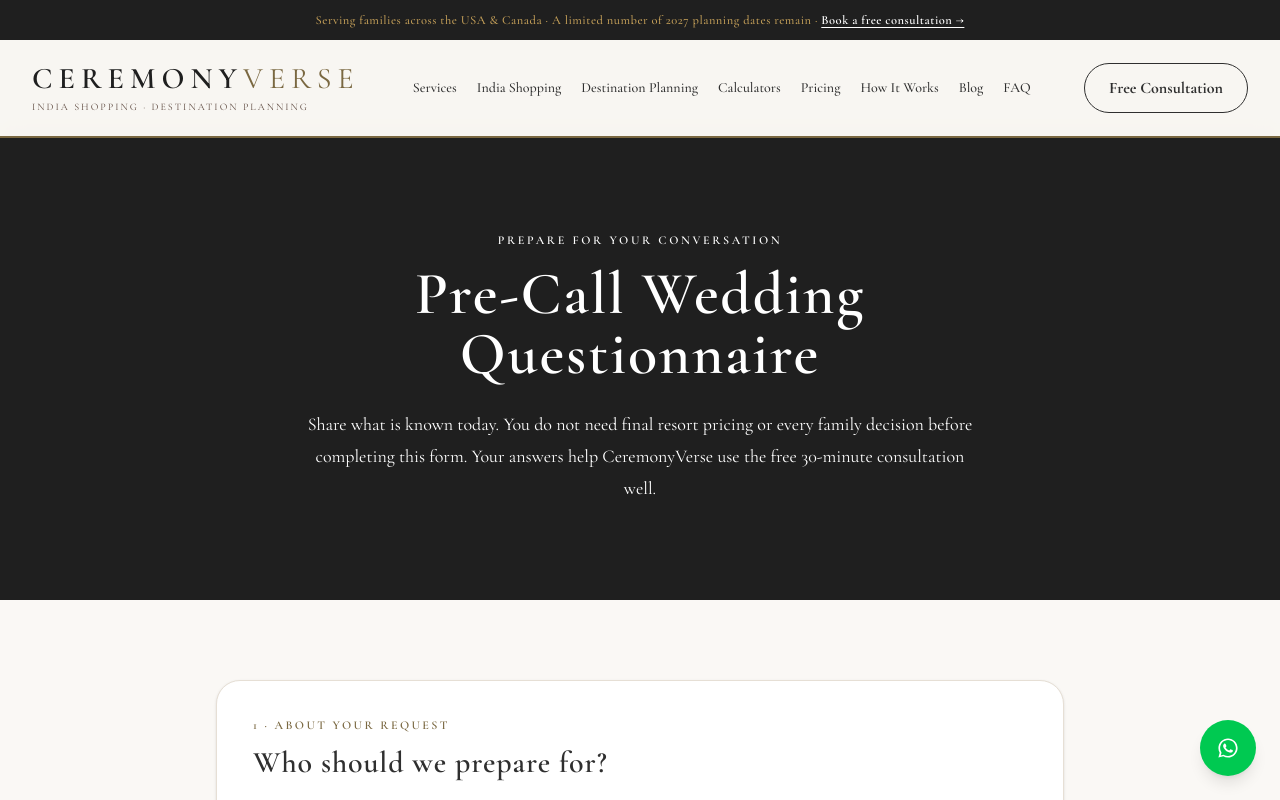
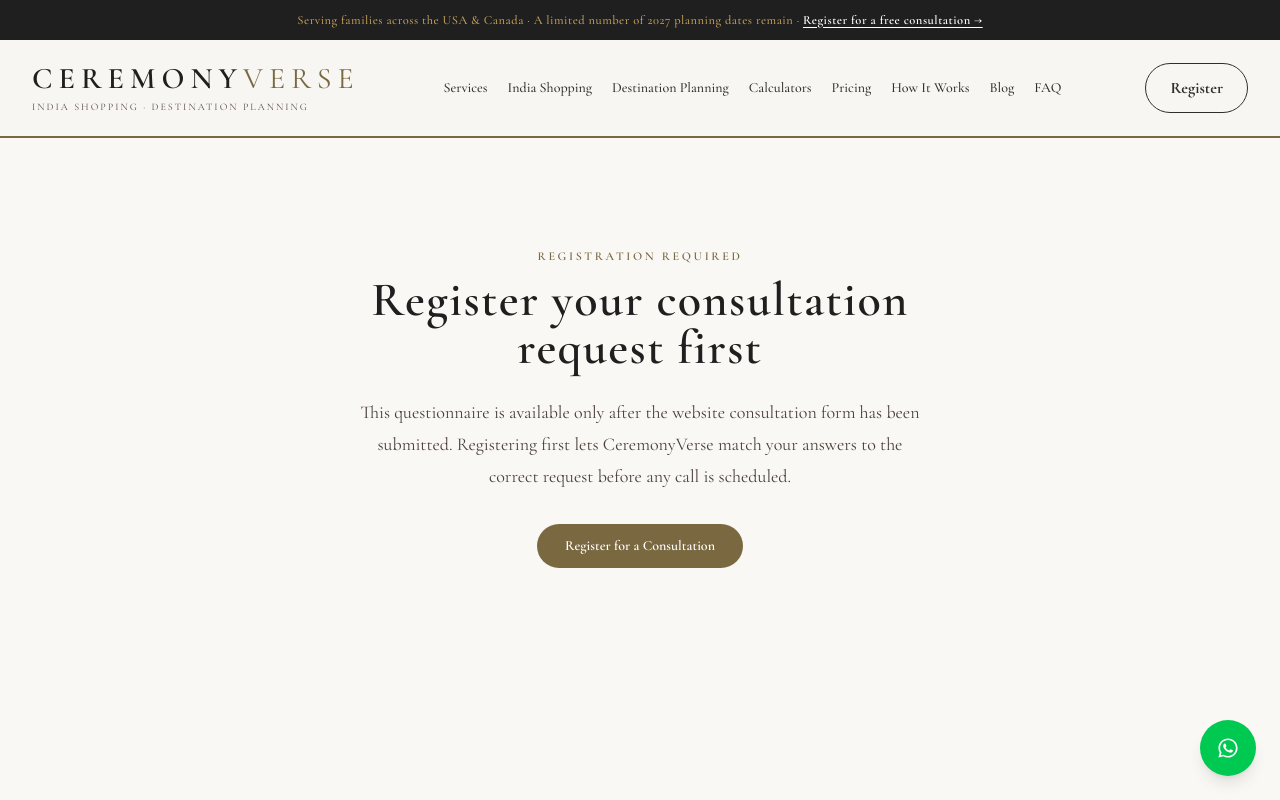
Before and after one commit to leylabernie/v0-ceremony-verse-wedding-concierge, a Next.js app: page /consultation-questionnaire in a window 1280 px wide. Shown: the top 800 px of the page. Built offline with nearby package versions, Linux system fonts and the light colour scheme.

Commit message:
Require consultation registration before scheduling

```diff
--- a/app/contact/page.tsx
+++ b/app/contact/page.tsx
@@ -3,9 +3,9 @@ import { buildMetadata, buildServiceSchema, buildBreadcrumb, JsonLd } from "@/li
 
 export const metadata = buildMetadata({
   path: "/contact/",
-  title: "Book a Free CeremonyVerse Wedding Consultation",
+  title: "Register for a Free CeremonyVerse Wedding Consultation",
   description:
-    "Request a free consultation from anywhere in the USA or Canada for India wedding sourcing, the $300 feasibility plan, or Gujarati and Hindu planning in Mexico or Punta Cana.",
+    "Register a consultation request from anywhere in the USA or Canada for India wedding sourcing, the $300 feasibility plan, or Gujarati and Hindu planning in Mexico or Punta Cana.",
 });
 
 const serviceSchema = buildServiceSchema({
@@ -18,7 +18,7 @@ const serviceSchema = buildServiceSchema({
 });
 
 const breadcrumbSchema = buildBreadcrumb([
-  { name: "Book Free Consultation", url: "/contact/" },
+  { name: "Register for Free Consultation", url: "/contact/" },
 ]);
 
 export default function ContactRoute() {
--- a/app/indian-wedding-shopping-california/page.tsx
+++ b/app/indian-wedding-shopping-california/page.tsx
@@ -87,9 +87,9 @@ export default function IndianWeddingShoppingCaliforniaPage() {
         <p style={{ fontSize: "17px", lineHeight: 1.7, color: "#4d403a", marginBottom: "32px", maxWidth: "580px", margin: "0 auto 32px" }}>
           Coordinate bridal, groom, wedding-party, and family outfits from India through one documented process, with live review when available, custom-order support, and delivery coordination across California.
         </p>
-        <a href="https://wa.me/12153419990?text=Hi%2C%20I%27m%20interested%20in%20CeremonyVerse%20services." target="_blank" rel="noopener noreferrer" style={{ display: "inline-flex", alignItems: "center", background: "#7a6841", color: "#fff", padding: "13px 30px", borderRadius: "999px", fontSize: "17px", fontWeight: 600, textDecoration: "none" }}>
-          Book Free Consultation
-        </a>
+        <Link href="/contact/" style={{ display: "inline-flex", alignItems: "center", background: "#7a6841", color: "#fff", padding: "13px 30px", borderRadius: "999px", fontSize: "17px", fontWeight: 600, textDecoration: "none" }}>
+          Register for Free Consultation
+        </Link>
       </section>
 
       <NorthAmericaCoverage guideName="California" />
--- a/app/indian-wedding-shopping-texas/page.tsx
+++ b/app/indian-wedding-shopping-texas/page.tsx
@@ -87,9 +87,9 @@ export default function IndianWeddingShoppingTexasPage() {
         <p style={{ fontSize: "17px", lineHeight: 1.7, color: "#4d403a", marginBottom: "32px", maxWidth: "580px", margin: "0 auto 32px" }}>
           Coordinate bridal, groom, wedding-party, and family outfits from India through one documented process, with live review when available, custom-order support, and delivery coordination across Texas.
         </p>
-        <a href="https://wa.me/12153419990?text=Hi%2C%20I%27m%20interested%20in%20CeremonyVerse%20services." target="_blank" rel="noopener noreferrer" style={{ display: "inline-flex", alignItems: "center", background: "#7a6841", color: "#fff", padding: "13px 30px", borderRadius: "999px", fontSize: "17px", fontWeight: 600, textDecoration: "none" }}>
-          Book Free Consultation
-        </a>
+        <Link href="/contact/" style={{ display: "inline-flex", alignItems: "center", background: "#7a6841", color: "#fff", padding: "13px 30px", borderRadius: "999px", fontSize: "17px", fontWeight: 600, textDecoration: "none" }}>
+          Register for Free Consultation
+        </Link>
       </section>
 
       <NorthAmericaCoverage guideName="Texas" />
--- a/app/layout.tsx
+++ b/app/layout.tsx
@@ -1,6 +1,7 @@
 import "./globals.css";
 import type { Viewport } from "next";
 import Script from "next/script";
+import Link from "next/link";
 import { Cormorant_Garamond, DM_Sans } from "next/font/google";
 import WhatsAppButton from "@/components/whatsapp-button";
 import MobileStickyCTA from "@/components/mobile-sticky-cta";
@@ -226,7 +227,7 @@ export default function RootLayout({
           <span className="hidden lg:inline">Serving families across the USA &amp; Canada · A limited number of 2027 planning dates remain</span>
           <span className="lg:hidden">USA &amp; Canada · Limited 2027 dates</span>
           <span aria-hidden="true">&nbsp;·&nbsp;</span>
-          <a href="https://wa.me/12153419990?text=Hello%20CeremonyVerse!%20I%20want%20to%20discuss%20India%20shopping%20or%20destination-wedding%20planning%20support." target="_blank" rel="noopener noreferrer">Book a free consultation →</a>
+          <Link href="/contact/">Register for a free consultation →</Link>
         </div>
 
         {/* Navigation — appears on ALL pages */}
--- a/components/mobile-sticky-cta.tsx
+++ b/components/mobile-sticky-cta.tsx
@@ -58,7 +58,7 @@ export default function MobileStickyCTA() {
             letterSpacing: "0.02em",
           }}
         >
-          Free Consultation
+          Register
         </Link>
       ) : (
         <a
--- a/components/navigation.tsx
+++ b/components/navigation.tsx
@@ -104,8 +104,8 @@ export function Navigation() {
                 transition-all duration-300
                 hover:bg-brushed-gold hover:border-brushed-gold hover:text-white hover:shadow-[0_4px_20px_rgba(197,160,89,0.3)]"
             >
-              <span className="min-[1660px]:hidden">Free Consultation</span>
-              <span className="hidden min-[1660px]:inline">Book Free Consultation</span>
+              <span className="min-[1660px]:hidden">Register</span>
+              <span className="hidden min-[1660px]:inline">Register for Consultation</span>
             </Link>
           </div>
 
@@ -146,7 +146,7 @@ export function Navigation() {
                 className="mt-4 mx-4 px-6 py-3 bg-transparent text-midnight-navy border border-midnight-navy font-bold text-base rounded-full
                   hover:bg-brushed-gold hover:border-brushed-gold hover:text-white transition-all duration-300 text-center"
               >
-                Book Free Consultation
+                Register for Consultation
               </Link>
             </div>
           </div>
--- a/components/pages/consultation-questionnaire-page.tsx
+++ b/components/pages/consultation-questionnaire-page.tsx
@@ -24,7 +24,9 @@ interface QuestionnaireData {
   decisionMakers: string
   weddingTimeframe: string
   dateFlexibility: string
+  weekdayAvailability: string
   planningStage: string
+  planningSupportStatus: string
   destinationIdeas: string
   resortStatusDetails: string
   likelyGuestCount: string
@@ -91,7 +93,9 @@ export function ConsultationQuestionnairePage() {
     decisionMakers: "",
     weddingTimeframe: "",
     dateFlexibility: "",
+    weekdayAvailability: "",
     planningStage: "",
+    planningSupportStatus: "",
     destinationIdeas: "",
     resortStatusDetails: "",
     likelyGuestCount: "",
@@ -145,6 +149,7 @@ export function ConsultationQuestionnairePage() {
       formData.relationship &&
       formData.weddingTimeframe.trim() &&
       formData.dateFlexibility &&
+      (!destinationRelevant || (formData.weekdayAvailability && formData.planningSupportStatus)) &&
       formData.topPriorities.trim() &&
       formData.privacyConsent,
   )
@@ -157,6 +162,8 @@ export function ConsultationQuestionnairePage() {
       `Email: ${compact(formData.email)}`,
       `Consultation focus: ${formData.serviceFocus || "Not provided"}`,
       `Wedding timeframe: ${compact(formData.weddingTimeframe)}`,
+      `Weekday dates possible: ${compact(formData.weekdayAvailability)}`,
+      `Planning support status: ${compact(formData.planningSupportStatus)}`,
       `Likely / maximum guests: ${compact(formData.likelyGuestCount)} / ${compact(formData.maximumGuestCount)}`,
       `Events: ${formData.events.join(", ") || "Not provided"}`,
       `Top priorities: ${compact(formData.topPriorities)}`,
@@ -207,6 +214,31 @@ export function ConsultationQuestionnairePage() {
     }
   }
 
+  if (!formData.requestId) {
+    return (
+      <main className="min-h-screen bg-[#faf8f5] px-6 py-28">
+        <div className="mx-auto max-w-2xl text-center">
+          <p className="mb-3 text-xs font-semibold uppercase tracking-[0.22em] text-[#7a6841]">
+            Registration required
+          </p>
+          <h1 className="font-serif text-4xl font-semibold text-[#1f1f1f] sm:text-5xl">
+            Register your consultation request first
+          </h1>
+          <p className="mx-auto mt-5 max-w-xl text-lg leading-8 text-[#4d403a]">
+            This questionnaire is available only after the website consultation form has been submitted. Registering
+            first lets CeremonyVerse match your answers to the correct request before any call is scheduled.
+          </p>
+          <Link
+            href="/contact/"
+            className="mt-8 inline-flex rounded-full bg-[#7a6841] px-7 py-3 text-sm font-semibold text-white"
+          >
+            Register for a Consultation
+          </Link>
+        </div>
+      </main>
+    )
+  }
+
   if (isSubmitted) {
     return (
       <main className="min-h-screen bg-[#faf8f5] px-6 py-28">
@@ -217,8 +249,8 @@ export function ConsultationQuestionnairePage() {
           <p className="mb-3 text-xs font-semibold uppercase tracking-[0.22em] text-[#7a6841]">Questionnaire received</p>
           <h1 className="font-serif text-4xl font-semibold text-[#1f1f1f] sm:text-5xl">Thank you, {formData.name}.</h1>
           <p className="mx-auto mt-5 max-w-xl text-lg leading-8 text-[#4d403a]">
-            Your pre-call details were sent to Bhamini. She will review them and contact you to confirm the next step
-            and, when appropriate, schedule or confirm the free consultation.
+            Your registration and pre-call details were sent to Bhamini. She will review them and contact you to
+            confirm the next step and provide scheduling details when a call is appropriate.
           </p>
           <div className="mt-9 rounded-2xl border border-[#e6dfd5] bg-white p-8 text-left">
             <h2 className="font-serif text-2xl font-semibold text-[#1f1f1f]">Keep these items nearby</h2>
@@ -243,8 +275,8 @@ export function ConsultationQuestionnairePage() {
           <p className="text-xs font-semibold uppercase tracking-[0.22em] text-[#c5a059]">Prepare for your conversation</p>
           <h1 className="mt-4 font-serif text-4xl font-semibold sm:text-6xl">Pre-Call Wedding Questionnaire</h1>
           <p className="mx-auto mt-6 max-w-2xl text-lg leading-8 text-white/80">
-            Share what is known today. You do not need final resort pricing or every family decision before completing
-            this form. Your answers help CeremonyVerse use the free 30-minute consultation well.
+            Your consultation request is already registered. Share what is known today so CeremonyVerse can prepare
+            for the free 30-minute consultation before scheduling details are confirmed.
           </p>
         </div>
       </section>
@@ -316,6 +348,18 @@ export function ConsultationQuestionnairePage() {
                 <option value="Dates are not decided">Dates are not decided</option>
               </select>
             </div>
+            {destinationRelevant ? (
+              <div>
+                <label htmlFor="weekdayAvailability" className={labelClass}>Could your family consider weekday wedding events? <span className="text-[#7a6841]">*</span></label>
+                <select id="weekdayAvailability" className={inputClass} value={formData.weekdayAvailability} onChange={(event) => updateFormData("weekdayAvailability", event.target.value)} required>
+                  <option value="">Select</option>
+                  <option value="Yes — weekdays are possible">Yes — weekdays are possible</option>
+                  <option value="Maybe — depends on pricing and travel">Maybe — depends on pricing and travel</option>
+                  <option value="No — weekends only">No — weekends only</option>
+                  <option value="Not sure yet">Not sure yet</option>
+                </select>
+              </div>
+            ) : null}
           </div>
           <fieldset className="mt-7">
             <legend className={labelClass}>Which events are currently planned?</legend>
@@ -355,6 +399,16 @@ export function ConsultationQuestionnairePage() {
                   <option value="Resort or room-block contract signed">Resort or room-block contract signed</option>
                   <option value="Deposit paid">Deposit paid</option>
                   <option value="Not decided">Not decided</option>
+                </select>
+              </div>
+              <div>
+                <label htmlFor="planningSupportStatus" className={labelClass}>What planning support do you have or need? <span className="text-[#7a6841]">*</span></label>
+                <select id="planningSupportStatus" className={inputClass} value={formData.planningSupportStatus} onChange={(event) => updateFormData("planningSupportStatus", event.target.value)} required>
+                  <option value="">Select</option>
+                  <option value="No planner yet; need a complete one-stop solution">No planner yet; need a complete one-stop solution</option>
+                  <option value="Have a planner; need selected CeremonyVerse support">Have a planner; need selected CeremonyVerse support</option>
+                  <option value="Comparing planners or service scopes">Comparing planners or service scopes</option>
+                  <option value="Not sure yet">Not sure yet</option>
                 </select>
               </div>
               <div>
--- a/components/pages/home-page.tsx
+++ b/components/pages/home-page.tsx
@@ -210,7 +210,7 @@ export function HomePage() {
                 href={destinationFeasibilityPlan.contactHref}
                 className="inline-flex items-center justify-center rounded-full bg-[#c5a059] px-7 py-4 text-sm font-semibold text-[#1f1f1f] transition hover:bg-[#d6bb7d]"
               >
-                Start With a Free Consultation
+                Register for a Free Consultation
               </Link>
               <Link
                 href="/planning-tools/"
@@ -220,7 +220,7 @@ export function HomePage() {
               </Link>
             </div>
             <p className="mt-6 text-sm leading-6 text-white/75">
-              Free 30-minute consultation · Optional $300 written feasibility plan · No payment required for the call
+              Register first · Free 30-minute consultation · Optional $300 written feasibility plan
             </p>
           </div>
         </div>
@@ -604,7 +604,7 @@ export function HomePage() {
             href="/contact/"
             className="inline-flex items-center justify-center rounded-full bg-white px-8 py-4 text-sm font-semibold text-[#1f1f1f]"
           >
-            Book My Free Consultation
+            Register My Consultation Request
           </Link>
         </div>
       </section>
```
Also changed, not shown: app/api/consultation-questionnaire/route.ts (+36 -2 lines), app/api/consultation/route.ts (+4 -4 lines), components/pages/contact-page.tsx (+15 -18 lines).
